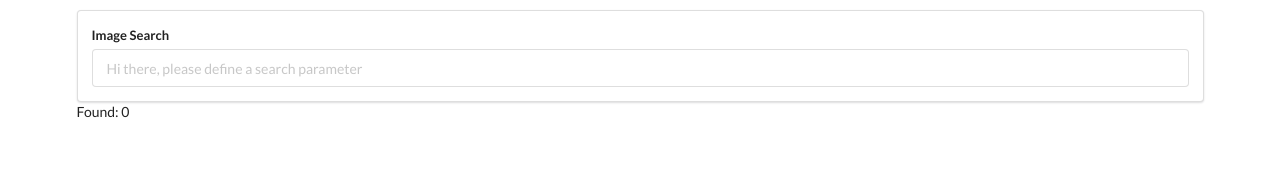
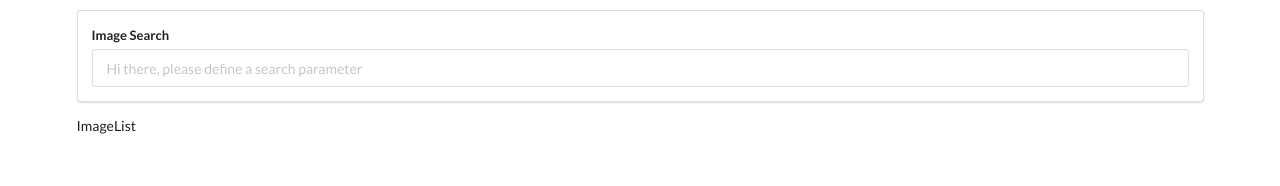
Before and after one commit to TwoEyeSea/pics, a React (Create React App) app: page / in a window 1280 px wide. Shown: the top 186 px of the page. Built offline with nearby package versions, Linux system fonts and the light colour scheme.

Commit message:
Section 9 - L99 - Rendering Lists

```diff
--- a/src/Components/App.js
+++ b/src/Components/App.js
@@ -1,7 +1,7 @@
 import React from "react";
-import axios from "axios";
 import unsplash from "../api/unsplash";
 import SearchBar from "./SearchBar";
+import ImageList from "./imageList";
 
 class App extends React.Component {
   state = { images: [] };
@@ -24,7 +24,9 @@ class App extends React.Component {
     return (
       <div className="ui container" style={{ marginTop: "10px" }}>
         <SearchBar onSubmit={this.onSearchSubmit} />
-        Found: {this.state.images.length}
+        <ImageList images={this.state.images} />
+        {/* We define a new prop on the ImageList Component "images={this.state.images}"
+        This passes the array of images from the parent to the component */}
       </div>
     );
   }
--- /dev/null
+++ b/src/Components/imageList.js
@@ -0,0 +1,8 @@
+import React from "react";
+
+const ImageList = (props) => {
+  console.log(props.images);
+  return <div>ImageList</div>;
+};
+
+export default ImageList;
```
